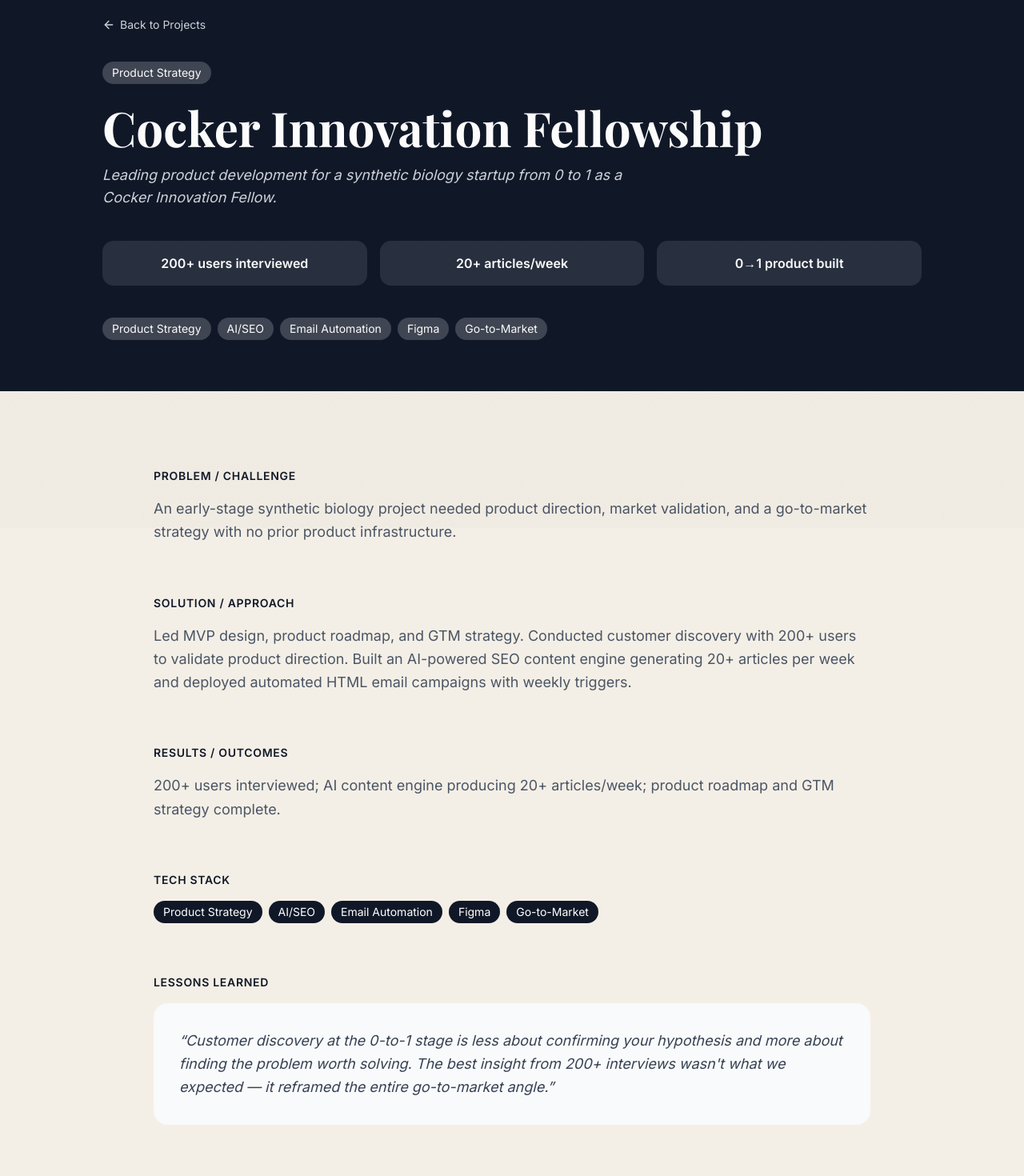
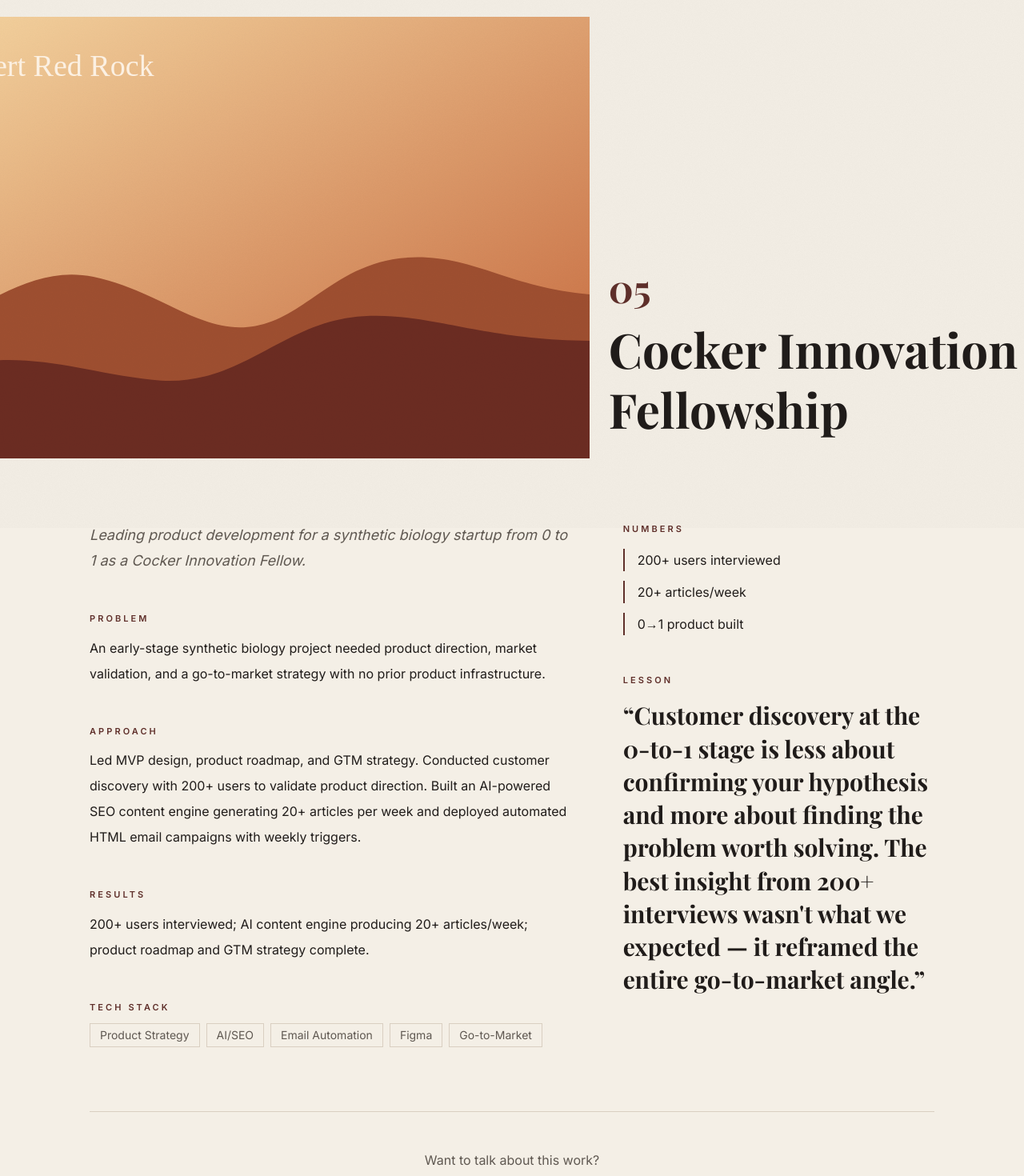
Before and after one commit to Psuncode/Personal-Bradning-, a Next.js app: page /projects/cocker-fellowship in a window 1280 px wide. Shown: the part 140-1610 px from the top of the page at 80% size. Built offline with nearby package versions, Linux system fonts and the light colour scheme.

Commit message:
feat(projects): cover, asymmetric body, prev/next on project detail

```diff
--- a/src/app/(main)/projects/[slug]/page.tsx
+++ b/src/app/(main)/projects/[slug]/page.tsx
@@ -33,6 +33,9 @@
   const project = projects.find((p) => p.slug === slug);
   if (!project) notFound();
 
+  const index = projects.findIndex((p) => (p.slug ?? p.id) === slug);
+  const numeral = index >= 0 ? String(index + 1).padStart(2, "0") : undefined;
+
   const jsonLd = {
     "@context": "https://schema.org",
     "@type": "SoftwareApplication",
@@ -47,12 +50,12 @@
   };
 
   return (
-    <div className="pb-24 pt-8">
+    <div className="pb-24">
       <script
         type="application/ld+json"
         dangerouslySetInnerHTML={{ __html: JSON.stringify(jsonLd) }}
       />
-      <ProjectDetailView project={project} />
+      <ProjectDetailView project={project} allProjects={projects} numeral={numeral} />
     </div>
   );
 }
--- a/src/components/sections/project-detail-view.tsx
+++ b/src/components/sections/project-detail-view.tsx
@@ -1,179 +1,123 @@
-"use client";
-
-import { motion } from "framer-motion";
 import Link from "next/link";
-import { ArrowLeft, ExternalLink } from "lucide-react";
+import { ExternalLink } from "lucide-react";
 import type { Project } from "@/types";
+import { ProjectCover } from "@/components/editorial/project-cover";
+import { ProjectNavLinks } from "@/components/editorial/project-nav-links";
 
 interface ProjectDetailViewProps {
   project: Project;
+  allProjects: Project[];
+  numeral?: string;
 }
 
-export function ProjectDetailView({ project }: ProjectDetailViewProps) {
-  const hasNarrative = project.problem || project.solution || project.results;
-
+export function ProjectDetailView({ project, allProjects, numeral }: ProjectDetailViewProps) {
   return (
     <div>
-      {/* Dark hero */}
-      <div className="bg-gray-900 text-white pt-16 pb-16 px-6 md:px-12">
-        <div className="max-w-5xl mx-auto">
-          <motion.div
-            initial={{ opacity: 0, x: -10 }}
-            animate={{ opacity: 1, x: 0 }}
-            transition={{ duration: 0.3 }}
-            className="mb-8"
-          >
-            <Link
-              href="/projects"
-              className="inline-flex items-center gap-1.5 text-sm text-gray-300 hover:text-white transition-colors"
-            >
-              <ArrowLeft className="size-4" />
-              Back to Projects
-            </Link>
-          </motion.div>
+      <ProjectCover project={project} numeral={numeral} />
 
-          <motion.div
-            initial={{ opacity: 0, y: 20 }}
-            animate={{ opacity: 1, y: 0 }}
-            transition={{ duration: 0.4 }}
-          >
-            <span className="inline-block px-3 py-1 bg-white/20 text-white rounded-full text-sm mb-6">
-              {project.techStack[0]}
-            </span>
-            <h1 className="font-[family-name:var(--font-playfair)] text-4xl md:text-6xl text-white mb-4">
-              {project.title}
-            </h1>
-            <p className="text-gray-300 text-lg italic mb-10 max-w-2xl">{project.description}</p>
+      <div className="editorial-shell py-20">
+        <div className="grid grid-cols-12 gap-8">
+          <div className="col-span-12 md:col-span-7 space-y-12">
+            <p className="text-lg leading-8 text-[color:var(--color-ink-soft)] italic">
+              {project.description}
+            </p>
 
-            {project.metrics && project.metrics.length > 0 && (
-              <div className="grid grid-cols-2 md:grid-cols-3 gap-4 mb-10">
-                {project.metrics.map((metric, i) => (
-                  <div key={i} className="bg-white/10 rounded-xl p-4 text-center">
-                    <p className="text-white font-semibold">{metric}</p>
-                  </div>
-                ))}
-              </div>
+            {project.problem && (
+              <section>
+                <p className="editorial-kicker mb-3">Problem</p>
+                <p className="text-base leading-8 text-[color:var(--color-ink)]">
+                  {project.problem}
+                </p>
+              </section>
             )}
 
-            <div className="flex flex-wrap gap-2 items-center">
+            {project.solution && (
+              <section>
+                <p className="editorial-kicker mb-3">Approach</p>
+                <p className="text-base leading-8 text-[color:var(--color-ink)]">
+                  {project.solution}
+                </p>
+              </section>
+            )}
+
+            {project.results && (
+              <section>
+                <p className="editorial-kicker mb-3">Results</p>
+                <p className="text-base leading-8 text-[color:var(--color-ink)]">
+                  {project.results}
+                </p>
+              </section>
+            )}
+
+            <section>
+              <p className="editorial-kicker mb-3">Tech Stack</p>
+              <div className="flex flex-wrap gap-2">
                 {project.techStack.map((tech) => (
-                <span key={tech} className="px-3 py-1 bg-white/20 text-white rounded-full text-sm">
+                  <span
+                    key={tech}
+                    className="px-3 py-1 border border-[color:var(--color-rule)] text-[color:var(--color-ink-soft)] text-sm"
+                  >
                     {tech}
                   </span>
                 ))}
+              </div>
+            </section>
+
             {project.liveUrl && (
               <a
                 href={project.liveUrl}
                 target="_blank"
                 rel="noopener noreferrer"
-                  className="inline-flex items-center gap-2 ml-2 px-5 py-2 bg-white text-gray-900 rounded-full text-sm font-semibold hover:bg-gray-100 transition-colors"
+                className="inline-flex items-center gap-2 px-5 py-2.5 bg-[color:var(--color-ink)] text-[color:var(--color-paper-elevated)] rounded-full text-sm font-medium hover:bg-[color:var(--color-accent)] transition-colors"
               >
                 <ExternalLink className="size-3.5" />
                 Launch Tool
               </a>
             )}
           </div>
-          </motion.div>
-        </div>
+
+          <aside className="col-span-12 md:col-span-5 space-y-12 md:pl-8">
+            {project.metrics && project.metrics.length > 0 && (
+              <section>
+                <p className="editorial-kicker mb-4">Numbers</p>
+                <ul className="space-y-3">
+                  {project.metrics.map((metric, i) => (
+                    <li
+                      key={i}
+                      className="border-l-2 border-[color:var(--color-accent)] pl-4 text-base leading-7 text-[color:var(--color-ink)]"
+                    >
+                      {metric}
+                    </li>
+                  ))}
+                </ul>
+              </section>
+            )}
+
+            {project.lessonsLearned && (
+              <section>
+                <p className="editorial-kicker mb-4">Lesson</p>
+                <blockquote className="font-[family-name:var(--font-playfair)] text-2xl md:text-3xl leading-snug text-[color:var(--color-ink)]">
+                  &ldquo;{project.lessonsLearned}&rdquo;
+                </blockquote>
+              </section>
+            )}
+          </aside>
         </div>
 
-      {/* Content sections */}
-      <div className="py-24 px-6 md:px-12">
-        <div className="max-w-4xl mx-auto space-y-16">
-          {hasNarrative && (
-            <>
-              {project.problem && (
-                <motion.div
-                  initial={{ opacity: 0, y: 20 }}
-                  whileInView={{ opacity: 1, y: 0 }}
-                  viewport={{ once: true }}
-                  transition={{ duration: 0.5 }}
-                >
-                  <h2 className="font-semibold uppercase tracking-wider text-sm text-gray-900 mb-4">
-                    Problem / Challenge
-                  </h2>
-                  <p className="text-gray-600 leading-relaxed text-lg">{project.problem}</p>
-                </motion.div>
-              )}
-
-              {project.solution && (
-                <motion.div
-                  initial={{ opacity: 0, y: 20 }}
-                  whileInView={{ opacity: 1, y: 0 }}
-                  viewport={{ once: true }}
-                  transition={{ duration: 0.5, delay: 0.1 }}
-                >
-                  <h2 className="font-semibold uppercase tracking-wider text-sm text-gray-900 mb-4">
-                    Solution / Approach
-                  </h2>
-                  <p className="text-gray-600 leading-relaxed text-lg">{project.solution}</p>
-                </motion.div>
-              )}
-
-              {project.results && (
-                <motion.div
-                  initial={{ opacity: 0, y: 20 }}
-                  whileInView={{ opacity: 1, y: 0 }}
-                  viewport={{ once: true }}
-                  transition={{ duration: 0.5, delay: 0.2 }}
-                >
-                  <h2 className="font-semibold uppercase tracking-wider text-sm text-gray-900 mb-4">
-                    Results / Outcomes
-                  </h2>
-                  <p className="text-gray-600 leading-relaxed text-lg">{project.results}</p>
-                </motion.div>
-              )}
-            </>
-          )}
-
-          {/* Tech stack */}
-          <motion.div
-            initial={{ opacity: 0, y: 20 }}
-            whileInView={{ opacity: 1, y: 0 }}
-            viewport={{ once: true }}
-            transition={{ duration: 0.5 }}
-          >
-            <h2 className="font-semibold uppercase tracking-wider text-sm text-gray-900 mb-4">
-              Tech Stack
-            </h2>
-            <div className="flex flex-wrap gap-2">
-              {project.techStack.map((tech) => (
-                <span key={tech} className="px-3 py-1 bg-gray-900 text-white rounded-full text-sm">
-                  {tech}
-                </span>
-              ))}
-            </div>
-          </motion.div>
-
-          {/* Lessons learned */}
-          {project.lessonsLearned && (
-            <motion.div
-              initial={{ opacity: 0, y: 20 }}
-              whileInView={{ opacity: 1, y: 0 }}
-              viewport={{ once: true }}
-              transition={{ duration: 0.5 }}
-            >
-              <h2 className="font-semibold uppercase tracking-wider text-sm text-gray-900 mb-4">
-                Lessons Learned
-              </h2>
-              <blockquote className="bg-gray-50 rounded-2xl p-8 italic text-gray-700 leading-relaxed text-lg">
-                &ldquo;{project.lessonsLearned}&rdquo;
-              </blockquote>
-            </motion.div>
-          )}
-
-          {/* CTA */}
-          <div className="text-center border-t border-gray-200 pt-12">
-            <p className="text-gray-600 mb-6">Want to learn more about this project?</p>
+        <div className="border-t border-[color:var(--color-rule)] mt-20 pt-12 text-center">
+          <p className="text-[color:var(--color-ink-soft)] mb-6">
+            Want to talk about this work?
+          </p>
           <Link
             href="/meet"
-              className="inline-flex items-center gap-2 px-8 py-4 bg-gray-900 text-white rounded-full hover:bg-gray-700 transition-colors font-medium"
+            className="inline-flex items-center gap-2 px-8 py-3 bg-[color:var(--color-ink)] text-[color:var(--color-paper-elevated)] rounded-full font-medium hover:bg-[color:var(--color-accent)] transition-colors"
           >
             Book a Call
           </Link>
         </div>
       </div>
-      </div>
+
+      <ProjectNavLinks current={project} all={allProjects} />
     </div>
   );
 }
```
Lines whose indentation alone changed are shown as unchanged.
